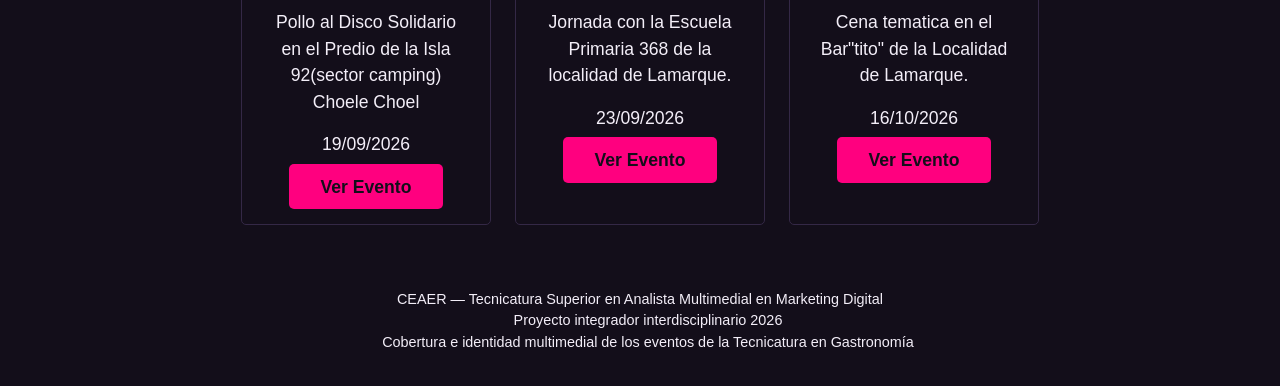
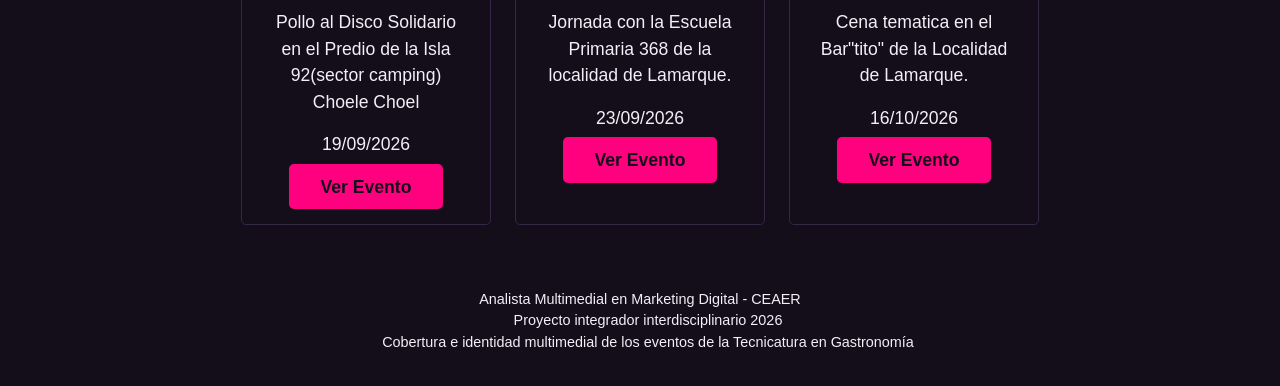
Before and after one commit to ceaer-programacionweb/blog-gastronomia, a plain HTML site: page eventos.html in a window 1280 px wide. Shown: the part 464-850 px from the top of the page. Drawn offline with Linux system fonts and the light colour scheme.

Commit message:
Update eventos.html

```diff
--- a/eventos.html
+++ b/eventos.html
@@ -60,7 +60,7 @@
 </main>
 
     <footer>
-        <p>CEAER — Tecnicatura Superior en Analista Multimedial en Marketing Digital<br>
+        <p>Analista Multimedial en Marketing Digital - CEAER<br>
         Proyecto integrador interdisciplinario 2026<br>
         Cobertura e identidad multimedial de los eventos de la Tecnicatura en Gastronomía</p>
     </footer>
```
